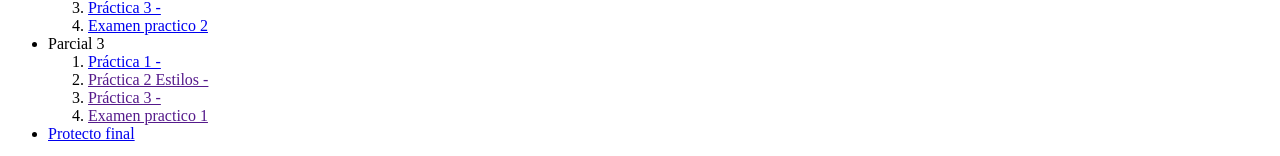
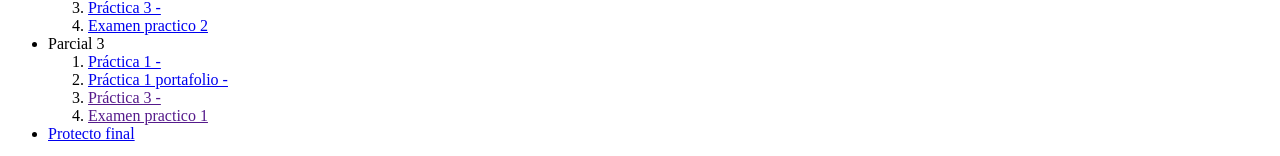
Before and after one commit to ItsMusa17/Portafolio-Porgra-Web-I, a plain HTML site: page index.html in a window 1280 px wide. Shown: the part 1559-1715 px from the top of the page. Drawn offline with Linux system fonts and the light colour scheme.

Commit message:
Update index.html

```diff
--- a/index.html
+++ b/index.html
@@ -94,7 +94,7 @@
 		<li>Parcial 3</li>
 		<ol>
 			<li><a href="Inforgrafia java.pdf">Práctica 1 -</a></li>
-			<li><a href="">Práctica 2 Estilos -</a></li>
+			<li><a href="Practica1Par3/Practica1Par3.html">Práctica 1 portafolio -</a></li>
 			<li><a href="">Práctica 3 -</a></li>
 			<li><a href="">Examen practico 1 </a></li>
 		</ol>
```
